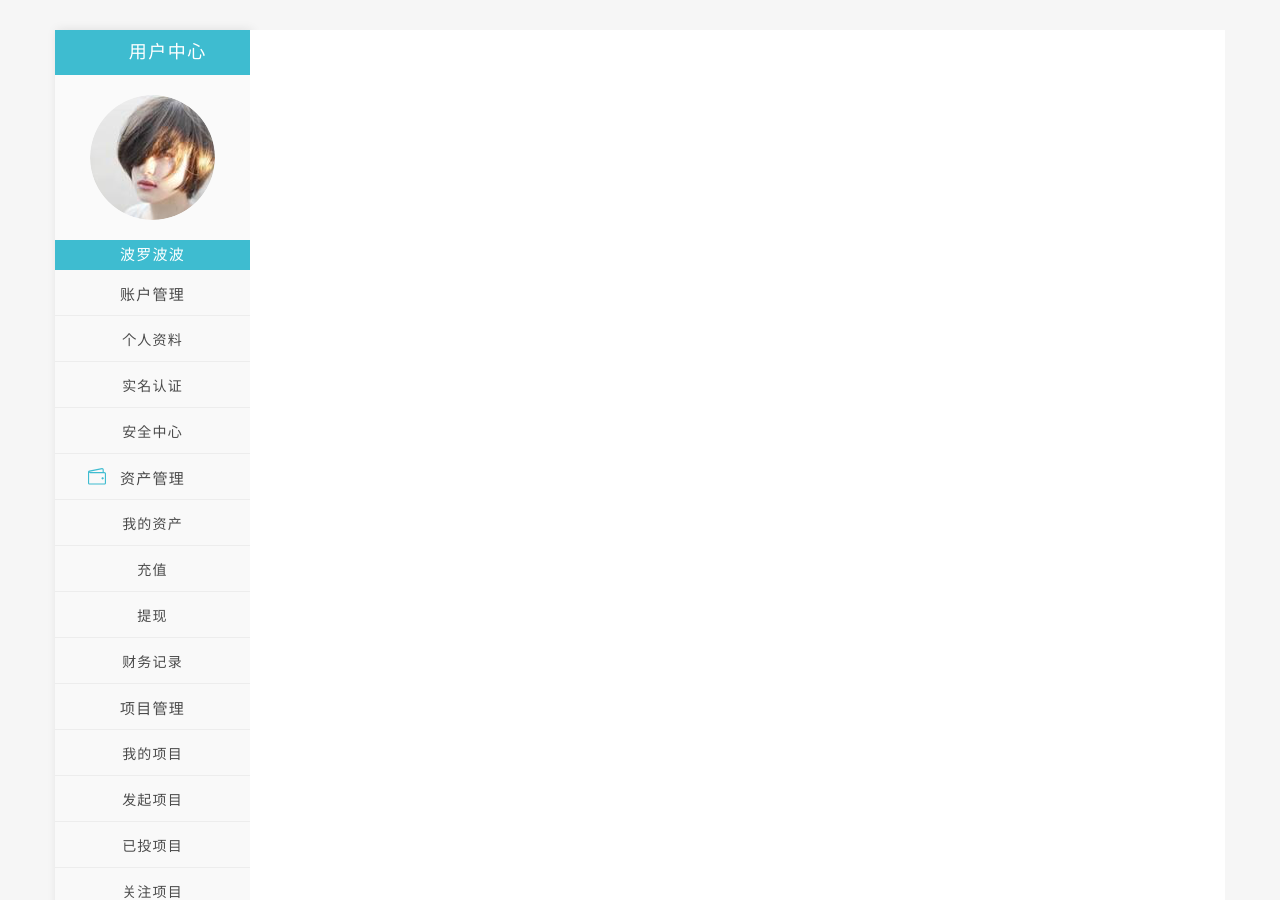
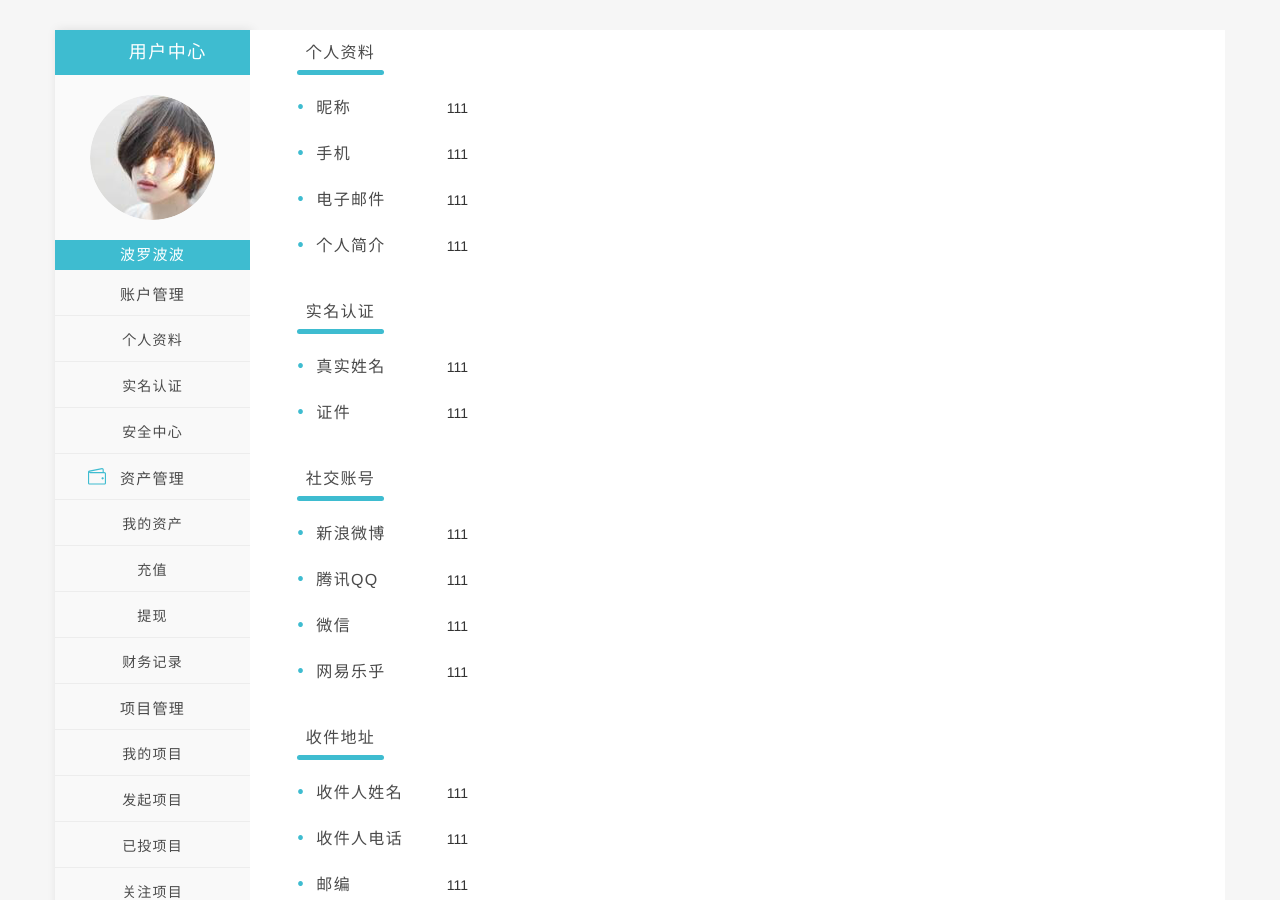
Before and after one commit to IPQuan/webpages, a plain HTML site: page user_center.html in a window 1280 px wide. Shown: the part 60-960 px from the top of the page. Drawn offline with Linux system fonts and the light colour scheme; a web font is replaced by a local one.

Commit message:
添加个人资料页面右侧的列表部分

```diff
--- a/Content/Site.css
+++ b/Content/Site.css
@@ -60,7 +60,7 @@ div.navbar-right > * { display:inline-block }
 /*用户中心 menu*/
 .menu-left { height:1270px; margin:30px 0; padding:0; box-shadow:2px 0 10px 0 rgba(0,0,0,0.10); background:#fafafa; }
 
-.menu-right { height:1270px; margin:30px 0; padding:0; background:#fff; }
+.menu-right { height:1270px; margin:30px 0; padding:0 60px 0 47px; background:#fff; }
 
 .menu-left .user-center-text { background:#3ebcd0; height:45px; color:#fff; letter-spacing:1.5px; text-align:center; font-size:18px; line-height:45px }
 
@@ -84,3 +84,21 @@ ul.menu-list *:first-child div { font-size: 15px; color: #4a4a4a; letter-spacing
 
 .fixed-width { width:1170px }
 /*end 用户中心 menu*/
+
+/*个人资料页面*/
+
+.menu-right { height:1270px; margin:30px 0; padding:0 60px 0 47px; background:#fff; }
+
+.menu-right header { width:87px; margin-bottom:10px; font-size: 16px; color: #4a4a4a; letter-spacing: 1.33px; padding-top:5px; line-height: 35px; text-align: center; }
+
+.menu-right header hr { margin:0; height:5px; background:#3ebcd0; border:none; border-radius:3px }
+
+.menu-right section { margin-bottom:20px }
+
+.menu-right section .col-xs-2 { line-height: 45px; white-space:pre; font-size: 16px; font-weight:normal; color: #4a4a4a; letter-spacing: 1.33px; }
+
+.menu-right section .col-xs-2 i { font-style:normal; margin-right:11px; color:#3ebcd0; line-height: 45px; font-size:20px; vertical-align:-1px }
+
+.menu-right section .col-xs-10 { padding:13px 15px; }
+
+/*end 个人资料页面*/
--- a/user_center.html
+++ b/user_center.html
@@ -100,7 +100,85 @@
                     <li>公告</li>
                 </ul>
             </div>
-            <div class="col-xs-10 menu-right"></div>
+            <div class="col-xs-10 menu-right">
+                <section>
+                    <header>
+                        个人资料<hr />
+                    </header>
+                    <div class="row">
+                        <div class="col-xs-2"><i>•</i>昵称</div>
+                        <div class="col-xs-10">111</div>
+                    </div>
+                    <div class="row">
+                        <div class="col-xs-2"><i>•</i>手机</div>
+                        <div class="col-xs-10">111</div>
+                    </div>
+                    <div class="row">
+                        <div class="col-xs-2"><i>•</i>电子邮件</div>
+                        <div class="col-xs-10">111</div>
+                    </div>
+                    <div class="row">
+                        <div class="col-xs-2"><i>•</i>个人简介</div>
+                        <div class="col-xs-10">111</div>
+                    </div>
+                </section>
+                <section>
+                    <header>
+                        实名认证<hr />
+                    </header>
+                    <div class="row">
+                        <div class="col-xs-2"><i>•</i>真实姓名</div>
+                        <div class="col-xs-10">111</div>
+                    </div>
+                    <div class="row">
+                        <div class="col-xs-2"><i>•</i>证件</div>
+                        <div class="col-xs-10">111</div>
+                    </div>
+                </section>
+                <section>
+                    <header>
+                        社交账号<hr />
+                    </header>
+                    <div class="row">
+                        <div class="col-xs-2"><i>•</i>新浪微博</div>
+                        <div class="col-xs-10">111</div>
+                    </div>
+                    <div class="row">
+                        <div class="col-xs-2"><i>•</i>腾讯QQ</div>
+                        <div class="col-xs-10">111</div>
+                    </div>
+
+                    <div class="row">
+                        <div class="col-xs-2"><i>•</i>微信</div>
+                        <div class="col-xs-10">111</div>
+                    </div>
+                    <div class="row">
+                        <div class="col-xs-2"><i>•</i>网易乐乎</div>
+                        <div class="col-xs-10">111</div>
+                    </div>
+                </section>
+                <section>
+                    <header>
+                        收件地址<hr />
+                    </header>
+                    <div class="row">
+                        <div class="col-xs-2"><i>•</i>收件人姓名</div>
+                        <div class="col-xs-10">111</div>
+                    </div>
+                    <div class="row">
+                        <div class="col-xs-2"><i>•</i>收件人电话</div>
+                        <div class="col-xs-10">111</div>
+                    </div>
+                    <div class="row">
+                        <div class="col-xs-2"><i>•</i>邮编</div>
+                        <div class="col-xs-10">111</div>
+                    </div>
+                    <div class="row">
+                        <div class="col-xs-2"><i>•</i>收件地址</div>
+                        <div class="col-xs-10">111</div>
+                    </div>
+                </section>
+            </div>
         </div>
     </div>
 
```
